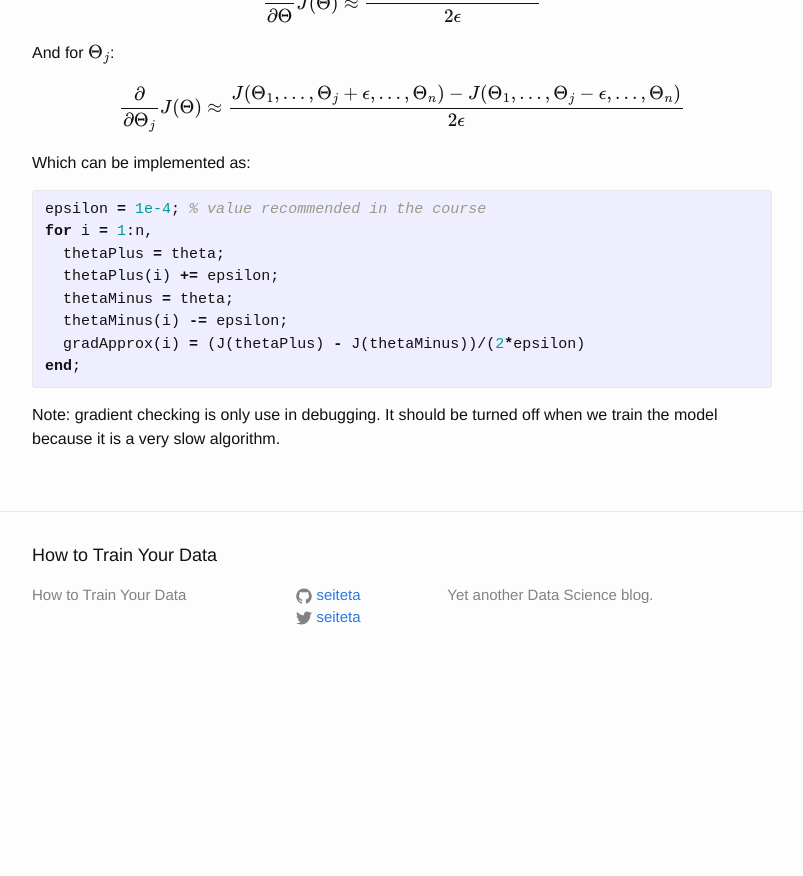
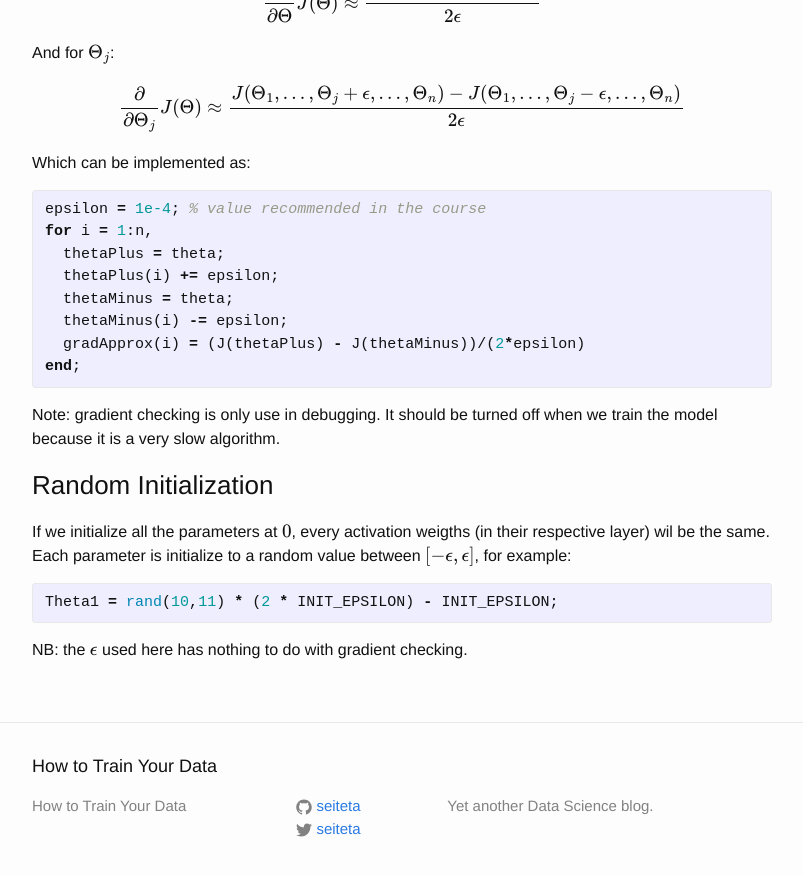
Before and after one commit to seiteta/seiteta.github.io_old, a Jekyll site: the page built from _posts/2014-12-04-machine-learning-notes.md, in a window 1280 px wide and 900 px high, scrolled down 11128 px. Shown: the top 876 px of the window, without its empty margins (238-1041 px from the left). Built offline with Jekyll 4.4.1, drawn with Linux system fonts in a browser that asks for light colours; formulas are drawn with MathJax 3; before the commit the page ends 11817 px from its top, so only the background shows below that.

Commit message:
Add ##IX ### Random Initialization

```diff
--- a/_posts/2014-12-04-machine-learning-notes.md
+++ b/_posts/2014-12-04-machine-learning-notes.md
@@ -411,3 +411,13 @@ end;
 {% endhighlight %}
 
 Note: gradient checking is only use in debugging. It should be turned off when we train the model because it is a very slow algorithm.
+
+### Random Initialization
+
+If we initialize all the parameters at $$0$$, every activation weigths (in their respective layer) wil be the same. Each parameter is initialize to a random value between $$[−\epsilon,\epsilon]$$, for example:
+
+{% highlight matlab %}
+Theta1 = rand(10,11) * (2 * INIT_EPSILON) - INIT_EPSILON;
+{% endhighlight %}
+
+NB: the $$\epsilon$$ used here has nothing to do with gradient checking.
```
